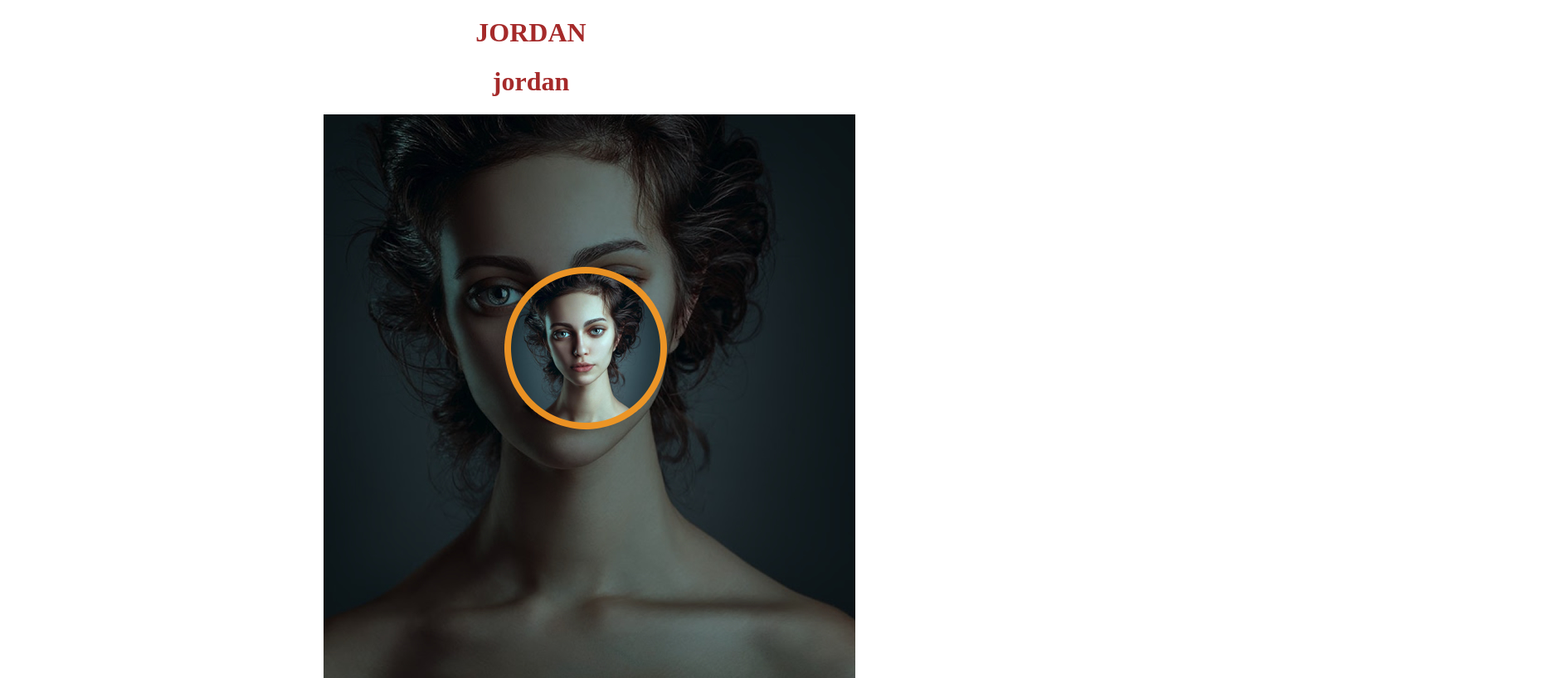
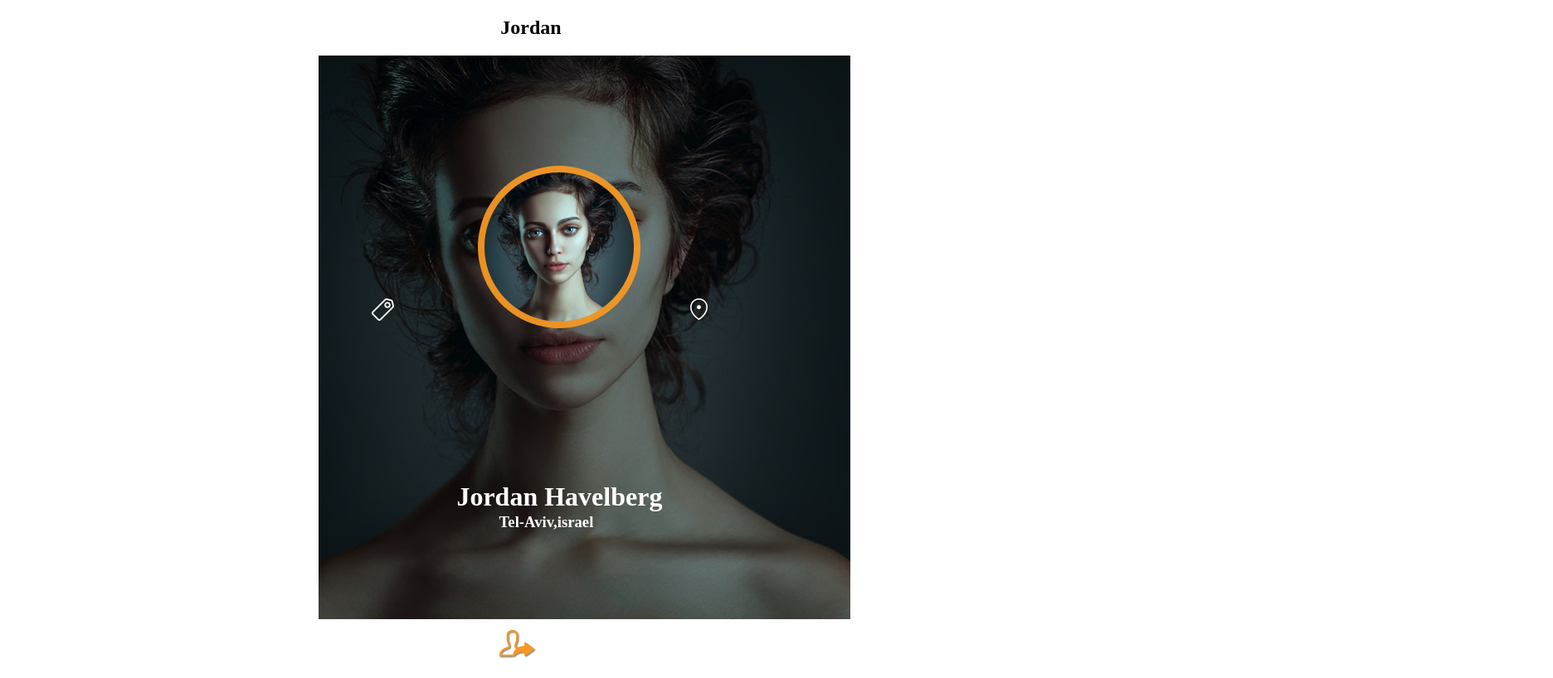
Before and after one commit to cliffgor/Jordan-web, a plain HTML site: page index.html in a window 1280 px wide. Shown: the whole page at 83% size, 1872 px wide, since content can reach past the window. Drawn offline with Linux system fonts and the light colour scheme.

Commit message:
redone the website

```diff
--- a/css/styles.css
+++ b/css/styles.css
@@ -1,19 +1,48 @@
-h1{
-  color: brown;
+.header {
   text-align: center;
+ }
+img {
+  left: 30%;
+  position: absolute;
+}
+.icon {
+  left: 45%;
+  position: absolute;
+  top: 25%;
+}
 
+.fav {
+    top: 45%;
+    position: absolute;
+    left: 35%;
+}
 
+.fav2 {
+  top: 45%;
+  position: absolute;
+  left: 65%;
 }
-.img{
-      width: 500px;
-      padding: -2px;
-      margin: auto;
-      display: block;
 
+.heading {
+  position: absolute;
+  z-index: 1;
+  top: 70%;
+  left: 43%;
+  color: white;
 }
-.center{
-  position:relative;;
-   left: 600px;
-   border: 3px;
-   bottom: 500px;
+
+.heading2 {
+  position: absolute;
+  z-index: 1;
+  top: 75%;
+  left: 47%;
+  color: white;
 }
+
+.follow {
+  position: absolute;
+  z-index: 1;
+  top: 95%;
+  left: 47%;
+  float: left;
+}
--- a/index.html
+++ b/index.html
@@ -5,17 +5,45 @@
     <title>jordan</title>
     <link rel="stylesheet" href="css/styles.css" type=text/css>
   </head>
-  <header>
-    <h1>JORDAN</h1>
-  </header>
-   <h1>jordan</h1>
+
   <body>
-    <div class="img">
-      <img src="sa1/assets/bg.jpg" alt="" />
+    <div class="container">
+      <div class="bg-container">
+        <div class="row">
+          <div class="col-md-3">
+            <div class="header">
+              <h2>Jordan</h2>
+            </div>
+            <img src="sa1/assets/bg.jpg" alt="" />
+              <div class="icon">
+                <img src="sa1/assets/img.png" alt="" />
+              </div>
+              <div class="fav">
+                <img src="sa1/assets/favcategories.png" alt="" />
+              </div>
+              <div class="fav2">
+                <img src="sa1/assets/favlocations.png" alt="" />
+              </div>
+              <div class="heading">
+                <h1>Jordan Havelberg</h1>
+              </div>
+              <div class="heading2">
+                <h3>Tel-Aviv,israel</h3>
+              </div>
+              <div class="follow">
+                <img src="sa1/assets/follow.png" alt="follow" />
+              </div>
+
+
+
+          </div>
+        </div>
+
+      </div>
+
+
     </div>
-    <div class="center">
-        <img src="sa1/assets/img.png" alt="" />
-    </div>
+
 
   </body>
 </html>
```
